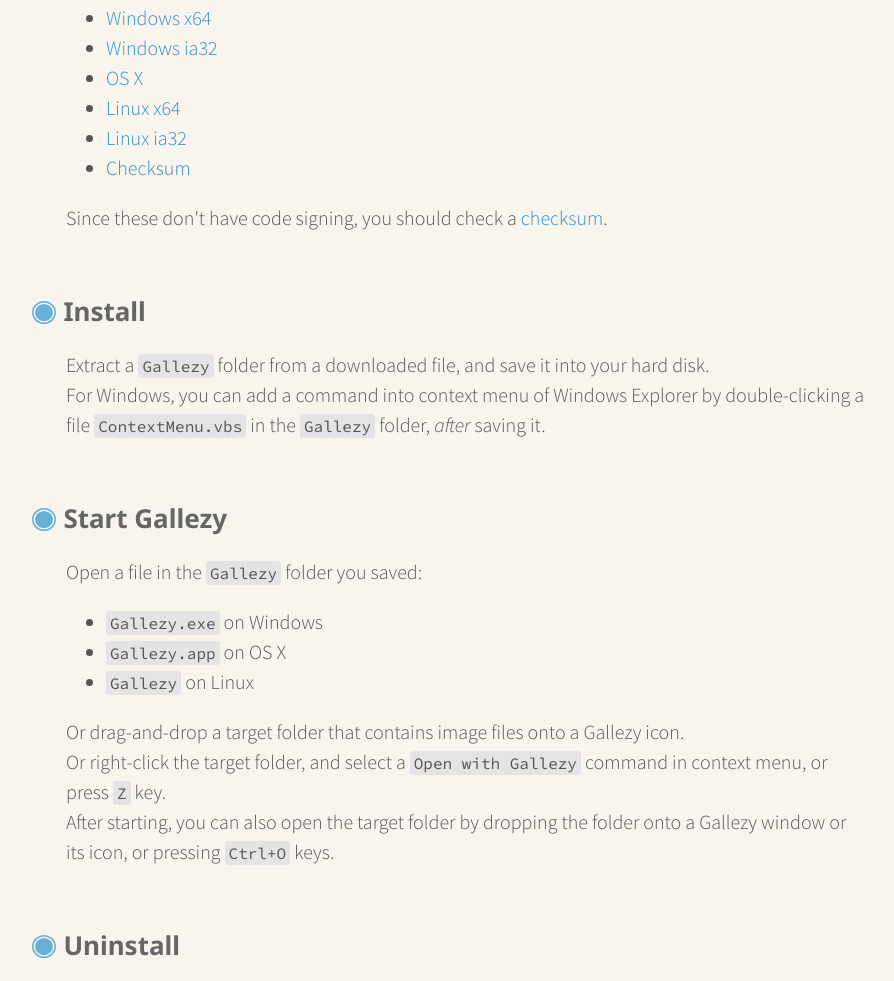
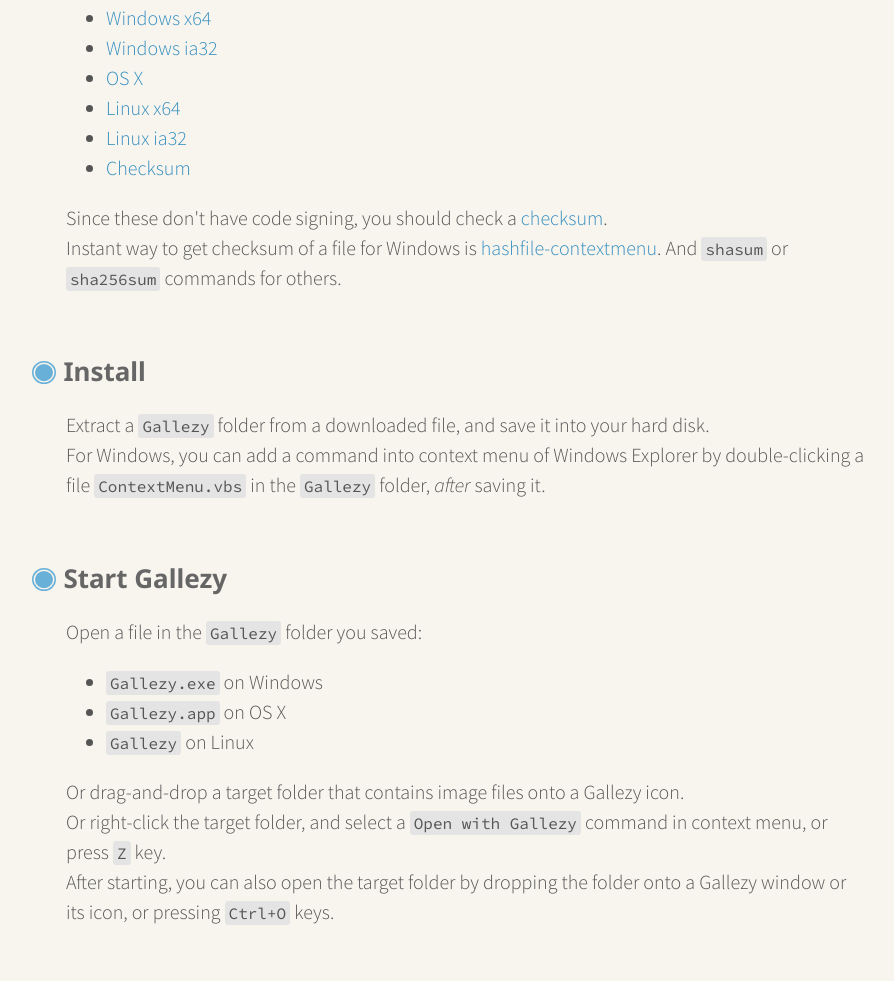
Before and after one commit to anseki/gallezy, a plain HTML site: page index.html in a window 1280 px wide. Shown: the part 1118-2099 px from the top of the page, without its empty margins (174-1068 px from the left). Drawn offline with Linux system fonts and the light colour scheme.

Commit message:
Add information about hashfile to README

```diff
--- a/index.html
+++ b/index.html
@@ -41,7 +41,7 @@
 <li><a href="https://github.com/anseki/gallezy/raw/master/dist/SHASUMS256.txt">Checksum</a></li>
 </ul>
 
-<p>Since these don&#39;t have code signing, you should check a <a href="https://github.com/anseki/gallezy/raw/master/dist/SHASUMS256.txt">checksum</a>.</p>
+<p>Since these don&#39;t have code signing, you should check a <a href="https://github.com/anseki/gallezy/raw/master/dist/SHASUMS256.txt">checksum</a>.<br>Instant way to get checksum of a file for Windows is <a href="https://github.com/anseki/hashfile-contextmenu">hashfile-contextmenu</a>. And <code>shasum</code> or <code>sha256sum</code> commands for others.</p>
 
 <h2 id="install">Install</h2>
 
```
